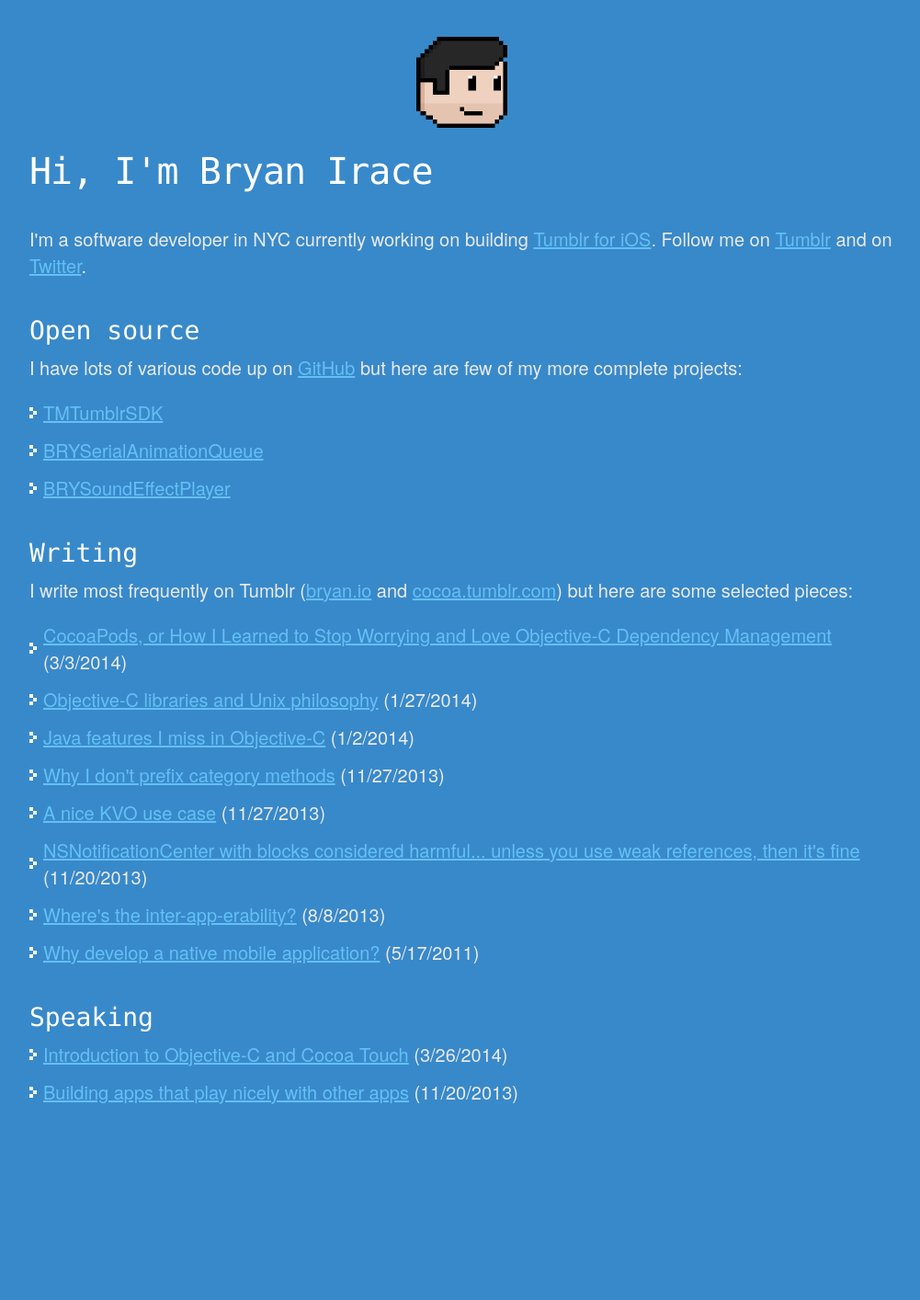
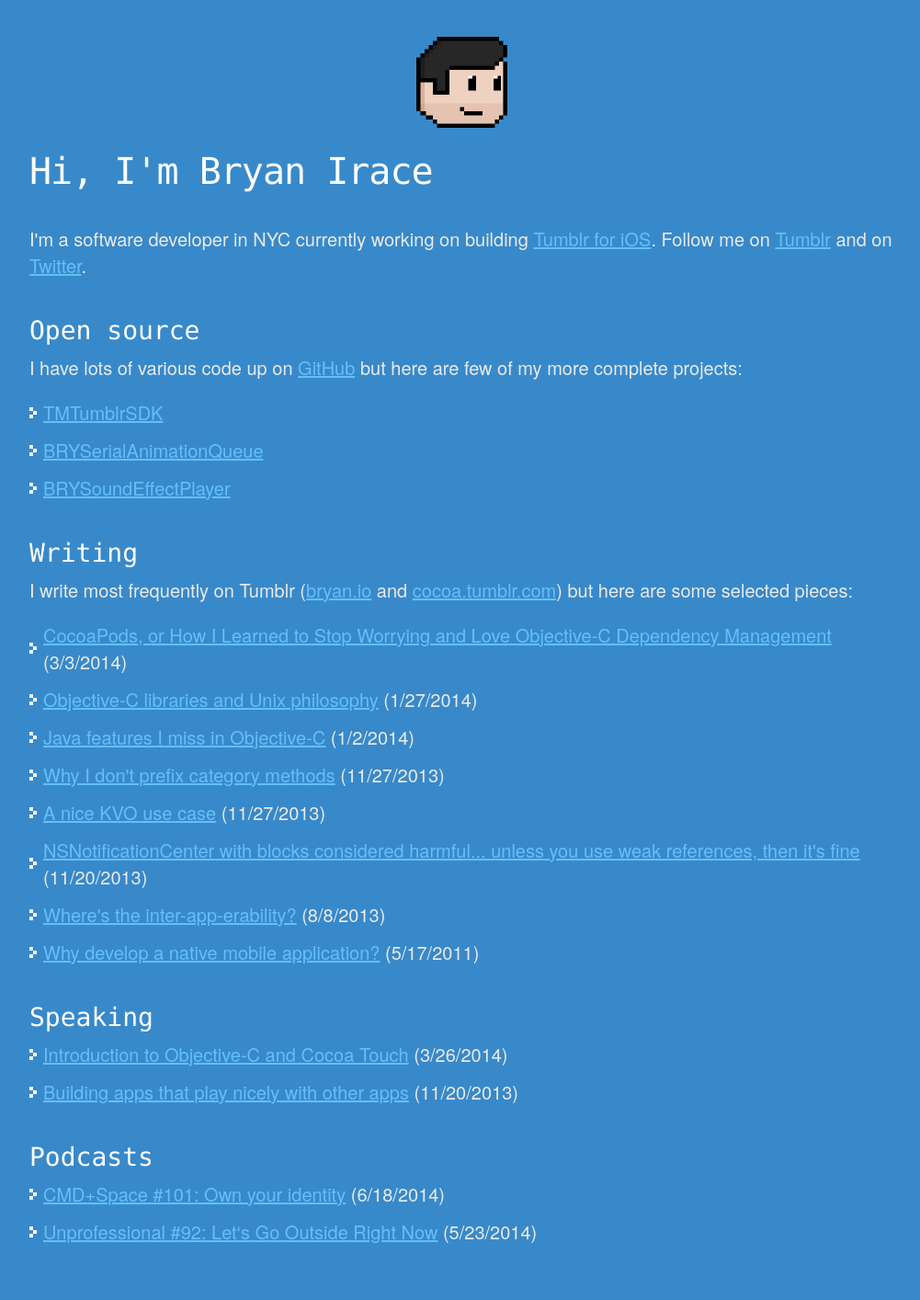
Before and after one commit to irace/irace.github.com, a Jekyll site: the page built from index.html, in a window 1280 px wide. Shown: the whole page at 92% size, without its empty margins (138-1139 px from the left). Built offline with Jekyll 4.4.1, drawn with Linux system fonts in a browser that asks for light colours; nearby versions of some CDN libraries; before the commit the page ends 1262 px from its top, so only the background shows below that.

Commit message:
Podcasts

```diff
--- a/index.html
+++ b/index.html
@@ -70,6 +70,14 @@
       </ul>
     </section>
 
+    <section class="sixteen columns">
+      <h3>Podcasts</h3>
+      <ul>
+        <li><a href="http://5by5.tv/cmdspace/101">CMD+Space #101: Own your identity</a> (6/18/2014)</li>
+        <li><a href="http://unprofesh.com/blog/2014/5/23/92-lets-go-outside-right-now">Unprofessional #92: Let‘s Go Outside Right Now</a> (5/23/2014)</li>
+      </ul>
+    </section>
+
     <section class="sixteen columns" id="now_playing">
       <h3>Now playing</h3>
       <p><img class="artwork"><span class="artist"></span> - <span class="track"></span></p>
```
